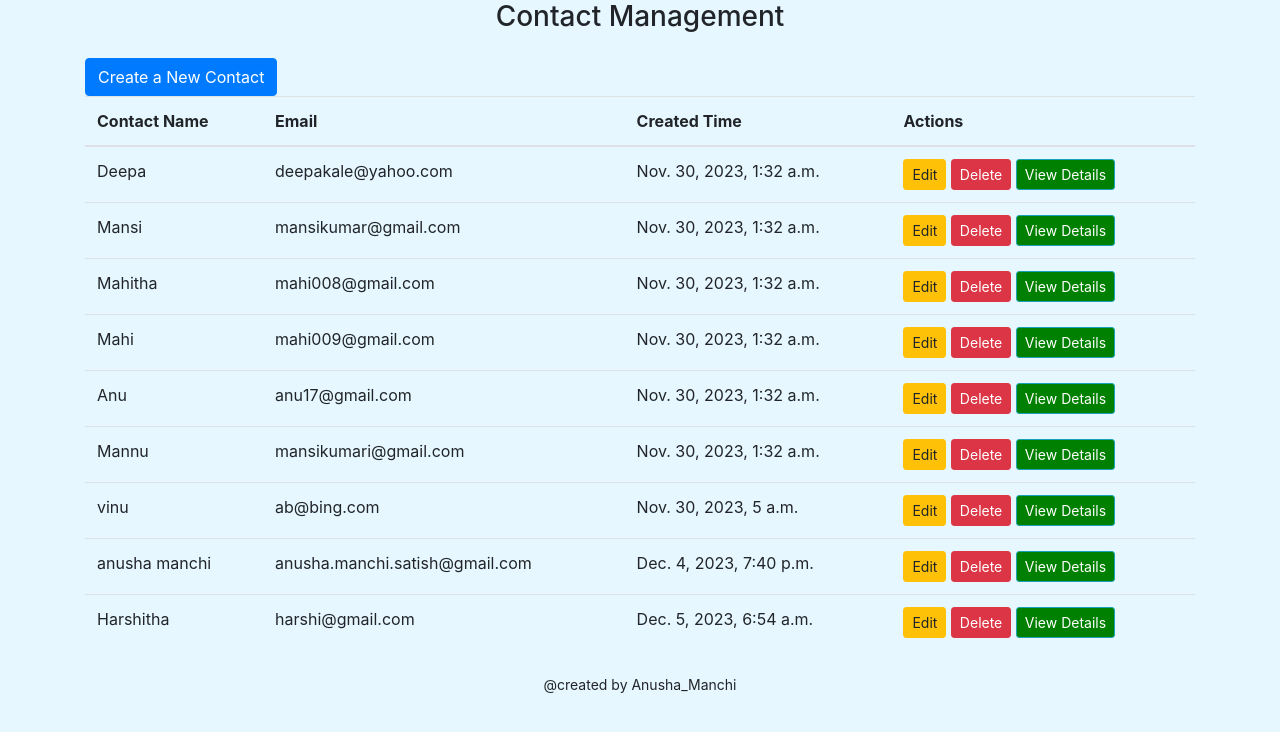
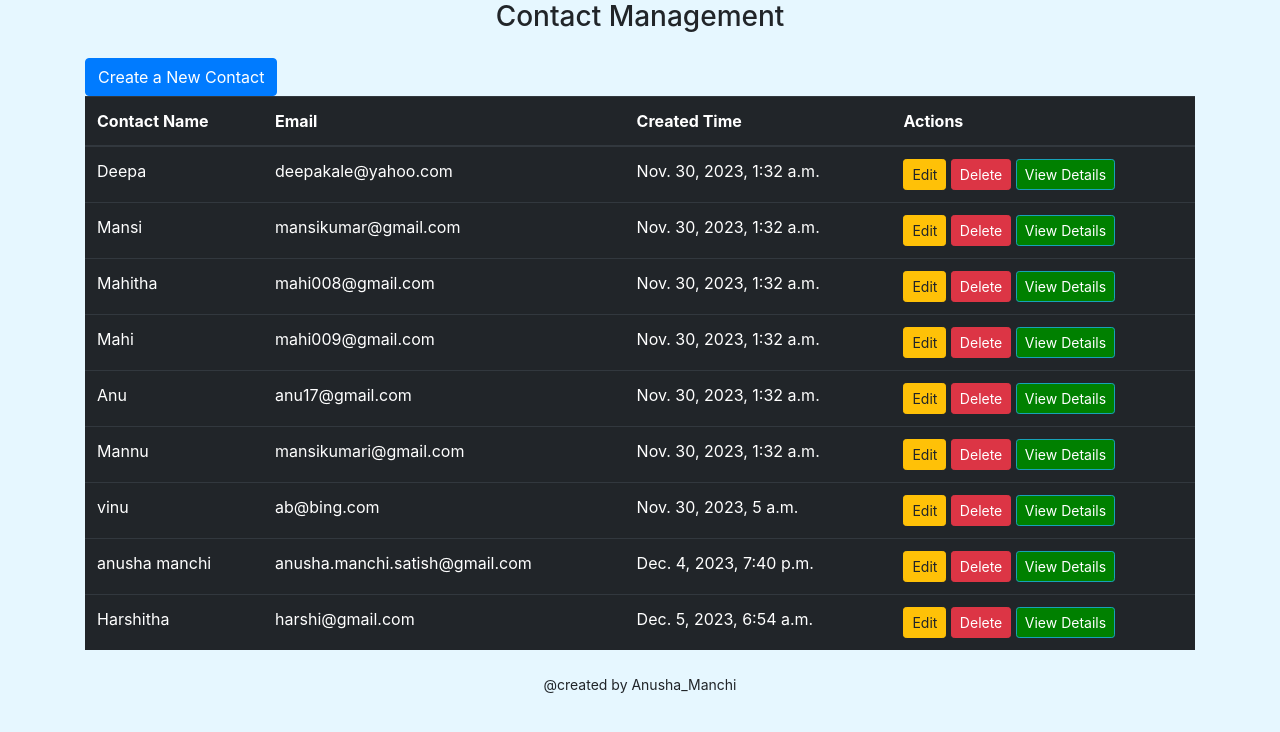
Before and after one commit to anusha190397/Django--Contact-Management-Website, a Django app: page /contact-list/ in a window 1280 px wide. Shown: the top 732 px of the page. Run offline with Django 4.2, Linux system fonts and the light colour scheme; data comes from the database, SQL or seed files in the repository; some libraries are stand-ins or nearby versions.

Commit message:
2nd commit

```diff
--- a/ContactManagement/templates/contactmanagement/contact_list.html
+++ b/ContactManagement/templates/contactmanagement/contact_list.html
@@ -15,7 +15,7 @@
         </div>
     </div>
 
-    <table class="table">
+    <table class="table table-dark table-hover">
         <thead>
             <tr>
                 <th>Contact Name</th>
```
